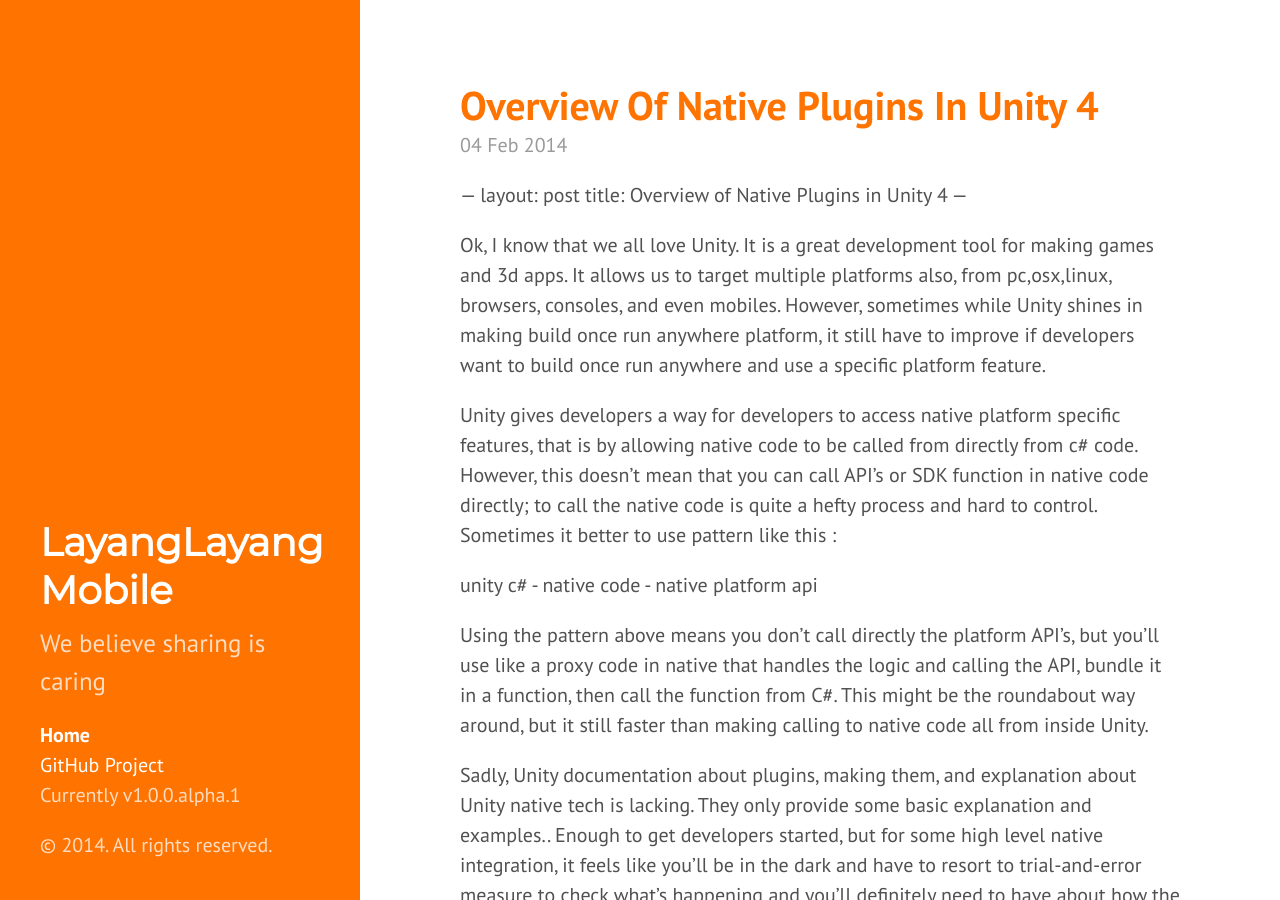
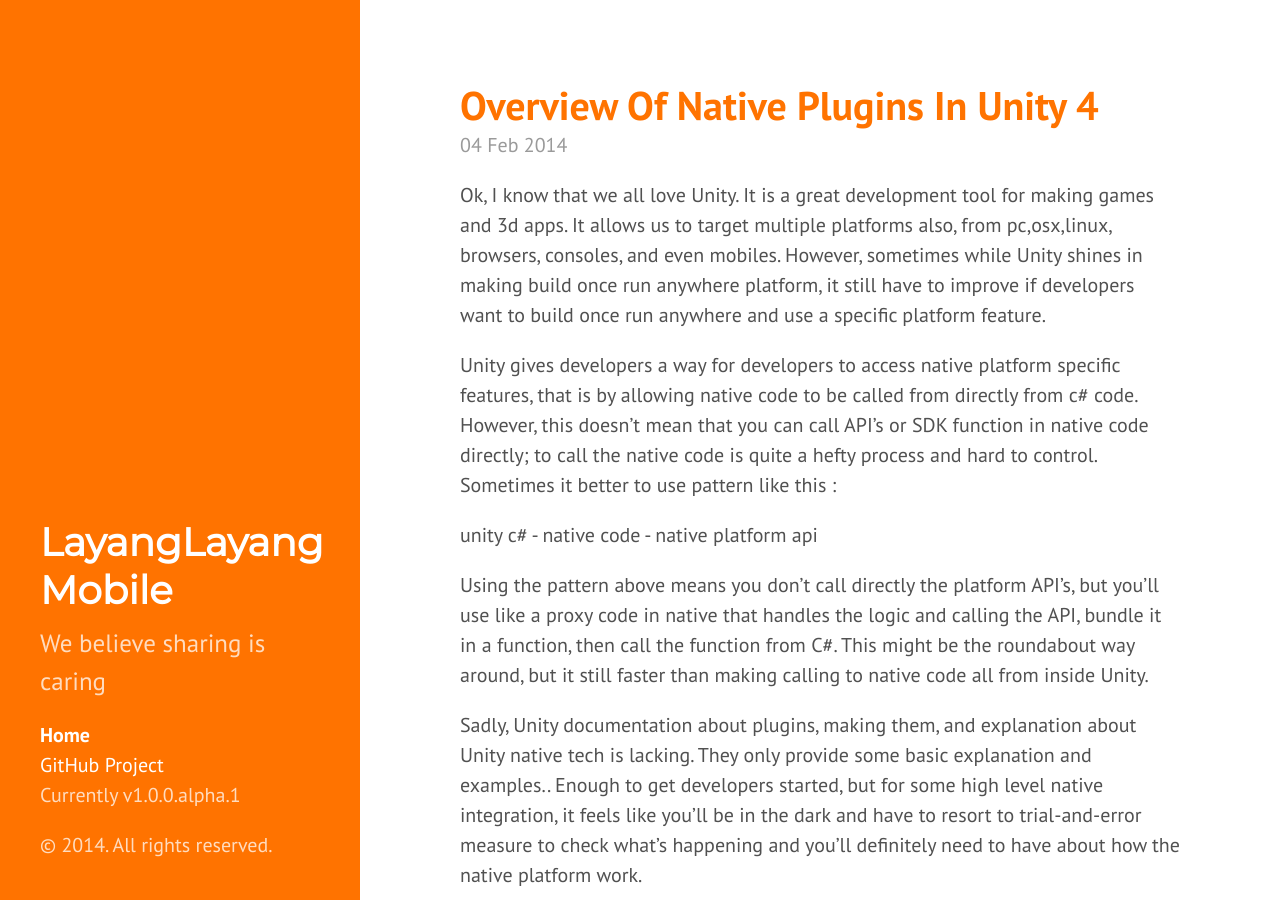
Before and after one commit to layanglayangmobile/blog, a Jekyll site: the page built from index.html, in a window 1280 px wide and 900 px high. Built offline with Jekyll 4.4.1, drawn with Linux system fonts in a browser that asks for light colours; Markdown is read by kramdown in place of the engine named in the settings; the list of posts is cut into pages by our own code.

Commit message:
- remove header since it is showing up in content

```diff
--- a/_posts/2014-02-04-overview-of-native-plugins-in-unity-4.md
+++ b/_posts/2014-02-04-overview-of-native-plugins-in-unity-4.md
@@ -1,8 +1,3 @@
-—
-layout: post
-title: Overview of Native Plugins in Unity 4
-—
-
 Ok, I know that we all love Unity. It is a great development tool for making games and 3d apps. It allows us to target multiple platforms also, from pc,osx,linux, browsers, consoles, and even mobiles. However, sometimes while Unity shines in making build once run anywhere platform, it still have to improve if developers want to build once run anywhere and use a specific platform feature.
 
 Unity gives developers a way for developers to access native platform specific features, that is by allowing native code to be called from directly from c# code. However, this doesn't mean that you can call API's or SDK function in native code directly; to call the native code is quite a hefty process and hard to control. Sometimes it better to use pattern like this :
```
